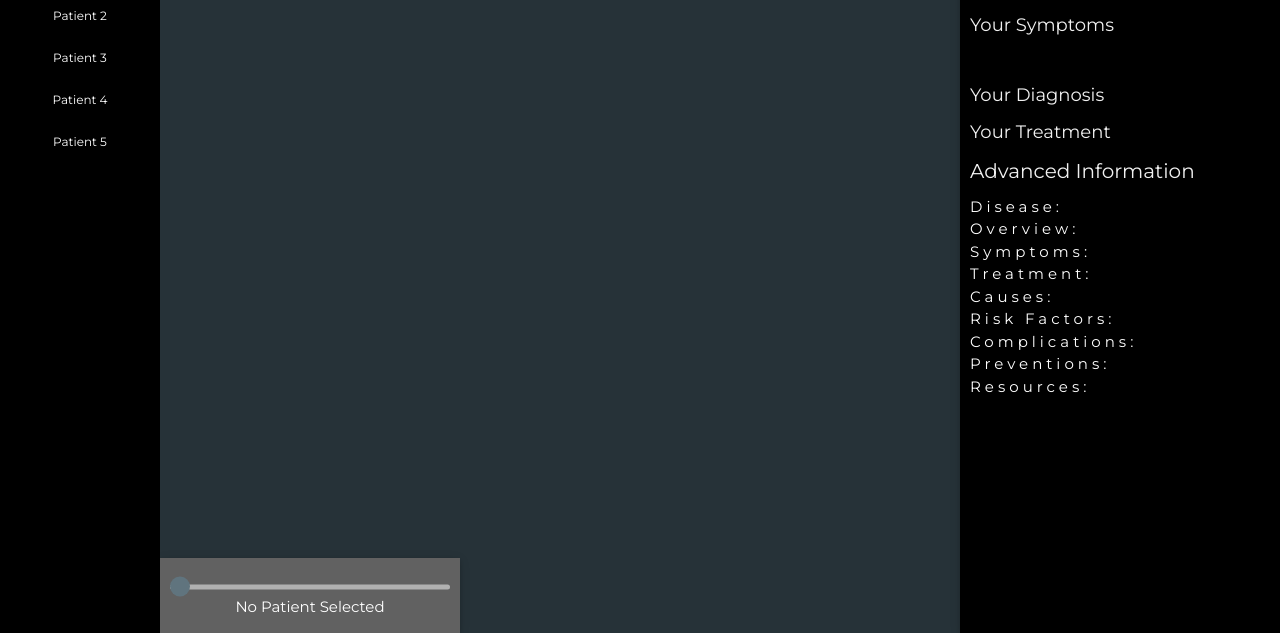
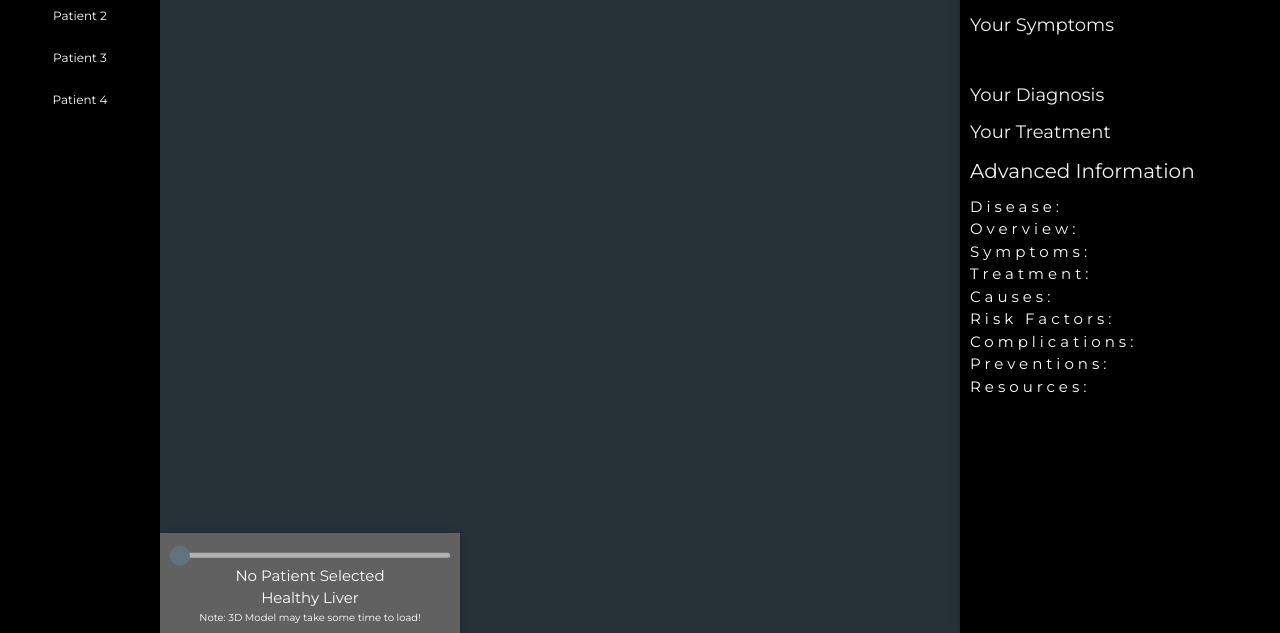
Before and after one commit to jreina1/Project-Livermore, a Flask app: page / in a window 1280 px wide. Shown: the part 167-800 px from the top of the page. Run offline with Flask 2, Linux system fonts and the light colour scheme; some libraries are stand-ins or nearby versions.

Commit message:
Slider panel update with model load time note; attached slider to models for each pathway: P1=Fatty Liver pathway, P2=Benign Tumor pathway, P3=Polycystic pathway, P4=Healthy.

```diff
--- a/project/pl-webui/web/static/resources/css/style.css
+++ b/project/pl-webui/web/static/resources/css/style.css
@@ -29,6 +29,10 @@ body {
 }
 
 .p-arrow {
+	font-size: 10px;
+}
+
+.p-warn {
 	font-size: 10px;
 }
 
@@ -76,7 +80,7 @@ body {
 	/*left: 50%;*/
 	/*transform: translateX(-50%);*/
 	/* margin: 0 auto; */
-	height: 75px;
+	height: 100px;
 	width: 300px;
 	padding: 10px;
 }
--- a/project/pl-webui/web/static/resources/js/interface.js
+++ b/project/pl-webui/web/static/resources/js/interface.js
@@ -34,11 +34,11 @@ $(document).ready(function() {
 
 		$("#diseaseRange").prop('min', 1);
 		$("#diseaseRange").prop('max', 100);
-		$("#diseaseRange").prop('value', 1);
+		$("#diseaseRange").prop('value', 34);
 		$("#diseaseRange").prop('step', 33);
 
 		$("#slideLabel").html("Patient One");
-
+		switchModel("fatty");
 		path_id = 2;
 	});
 
@@ -69,13 +69,13 @@ $(document).ready(function() {
 			$("#Disease_resources").text(data.Disease_resources);
 		});
 
-		$("#diseaseRange").prop('min', 1);
+		$("#diseaseRange").prop('min', 0);
 		$("#diseaseRange").prop('max', 100);
-		$("#diseaseRange").prop('value', 1);
-		$("#diseaseRange").prop('step', 33);
+		$("#diseaseRange").prop('value', 50);
+		$("#diseaseRange").prop('step', 50);
 
 		$("#slideLabel").html("Patient Two");
-
+		switchModel("benign");
 		path_id = 4;
 	});
 
@@ -106,13 +106,13 @@ $(document).ready(function() {
 			$("#Disease_resources").text(data.Disease_resources);
 		});
 
-		$("#diseaseRange").prop('min', 1);
+		$("#diseaseRange").prop('min', 0);
 		$("#diseaseRange").prop('max', 100);
-		$("#diseaseRange").prop('value', 1);
-		$("#diseaseRange").prop('step', 33);
+		$("#diseaseRange").prop('value', 100);
+		$("#diseaseRange").prop('step', 100);
 
 		$("#slideLabel").html("Patient Three");
-
+		switchModel("polycystic");
 		path_id = 6;
 	});
 
@@ -146,49 +146,49 @@ $(document).ready(function() {
 		$("#diseaseRange").prop('min', 1);
 		$("#diseaseRange").prop('max', 100);
 		$("#diseaseRange").prop('value', 1);
-		$("#diseaseRange").prop('step', 33);
+		$("#diseaseRange").prop('step', 100);
 
 		$("#slideLabel").html("Patient Four");
-
+		switchModel("healthy");
 		path_id = 8;
 	});
 
-	$("#patientFive").click(function() {
-
-		var patient = $(this).attr("value");
-
-		req = $.ajax({
-			url : '/update',
-			type : 'POST',
-			data : { patientId : patient }
-		});
-
-		req.done(function(data) {
-			$("#Patient_first_name").text(data.Patient_first_name);
-			$("#Patient_last_name").text(data.Patient_last_name);
-			$("#Patient_diagnosis").text(data.Patient_diagnosis);
-			$("#Patient_symptoms").text(data.Patient_symptoms);
-			$("#Patient_treatment").text(data.Patient_treatment);
-			$("#Disease_name").text(data.Disease_name);
-			$("#Disease_overview").text(data.Disease_overview);
-			$("#Disease_symptoms").text(data.Disease_symptoms);
-			$("#Disease_treatment").text(data.Disease_treatment);
-			$("#Disease_causes").text(data.Disease_causes);
-			$("#Disease_risk_factors").text(data.Disease_risk_factors);
-			$("#Disease_complications").text(data.Disease_complications);
-			$("#Disease_preventions").text(data.Disease_preventions);
-			$("#Disease_resources").text(data.Disease_resources);
-		});
-
-		$("#diseaseRange").prop('min', 1);
-		$("#diseaseRange").prop('max', 100);
-		$("#diseaseRange").prop('value', 1);
-		$("#diseaseRange").prop('step', 33);
-
-		$("#slideLabel").html("Patient Five");
-
-		path_id = 10;
-	});
+//	$("#patientFive").click(function() {
+//
+//		var patient = $(this).attr("value");
+//
+//		req = $.ajax({
+//			url : '/update',
+//			type : 'POST',
+//			data : { patientId : patient }
+//		});
+//
+//		req.done(function(data) {
+//			$("#Patient_first_name").text(data.Patient_first_name);
+//			$("#Patient_last_name").text(data.Patient_last_name);
+//			$("#Patient_diagnosis").text(data.Patient_diagnosis);
+//			$("#Patient_symptoms").text(data.Patient_symptoms);
+//			$("#Patient_treatment").text(data.Patient_treatment);
+//			$("#Disease_name").text(data.Disease_name);
+//			$("#Disease_overview").text(data.Disease_overview);
+//			$("#Disease_symptoms").text(data.Disease_symptoms);
+//			$("#Disease_treatment").text(data.Disease_treatment);
+//			$("#Disease_causes").text(data.Disease_causes);
+//			$("#Disease_risk_factors").text(data.Disease_risk_factors);
+//			$("#Disease_complications").text(data.Disease_complications);
+//			$("#Disease_preventions").text(data.Disease_preventions);
+//			$("#Disease_resources").text(data.Disease_resources);
+//		});
+//
+//		$("#diseaseRange").prop('min', 1);
+//		$("#diseaseRange").prop('max', 100);
+//		$("#diseaseRange").prop('value', 1);
+//		$("#diseaseRange").prop('step', 33);
+//
+//		$("#slideLabel").html("Patient Five");
+//
+//		path_id = 10;
+//	});
 });
 
 
@@ -235,13 +235,16 @@ slider_input.addEventListener("input", function() {
 
 		switch(slider_input.value) {
 		case '0':
-
+			console.log("path_id: " + path_id + "; case: healthy");
+			switchModel("healthy");
 			break;
 		case '50':
-
+			console.log("path_id: " + path_id + "; case: benign");
+			switchModel("benign");
 			break;
 		case '100':
-
+			console.log("path_id: " + path_id + "; case: cancer");
+			switchModel("cancer");
 			break;
 		default:
 			console.log("JS Error: This should be unreachable. Slider value: " + slider_input.value);
@@ -252,13 +255,12 @@ slider_input.addEventListener("input", function() {
 
 		switch(slider_input.value) {
 		case '0':
-
-			break;
-		case '50':
-
+			console.log("path_id: " + path_id + "; case: healthy");
+			switchModel("healthy");
 			break;
 		case '100':
-
+			console.log("path_id: " + path_id + "; case: polycystic");
+			switchModel("polycystic");
 			break;
 		default:
 			console.log("JS Error: This should be unreachable. Slider value: " + slider_input.value);
@@ -268,38 +270,35 @@ slider_input.addEventListener("input", function() {
 	} else if(path_id == 8) {
 
 		switch(slider_input.value) {
-		case '0':
-
-			break;
-		case '50':
-
-			break;
-		case '100':
-
+		case '1':
+			console.log("path_id: " + path_id + "; case: healthy");
+			switchModel("healthy");
 			break;
 		default:
 			console.log("JS Error: This should be unreachable. Slider value: " + slider_input.value);
 			switchModel("healthy");
 		}
 
-	} else if(path_id == 10) {
-
-		switch(slider_input.value) {
-		case '0':
-
-			break;
-		case '50':
-
-			break;
-		case '100':
-
-			break;
-		default:
-			console.log("JS Error: This should be unreachable. Slider value: " + slider_input.value);
-			switchModel("healthy");
-		}
-
-	} else {
+	}
+//	else if(path_id == 10) {
+//
+//		switch(slider_input.value) {
+//		case '0':
+//
+//			break;
+//		case '50':
+//
+//			break;
+//		case '100':
+//
+//			break;
+//		default:
+//			console.log("JS Error: This should be unreachable. Slider value: " + slider_input.value);
+//			switchModel("healthy");
+//		}
+//
+//	}
+	else {
 		console.log("JS Error: Unexpected path_id value reached");
 	}
 
--- a/project/pl-webui/web/static/resources/js/render.js
+++ b/project/pl-webui/web/static/resources/js/render.js
@@ -93,32 +93,36 @@ function switchModel(model) {
 	switch(model) {
 		case 'healthy':
 			fbxPath = '/static/resources/model/liver_healthy.fbx';
-			document.getElementById("slideLabel").innerHTML = "Healthy Liver"
+			document.getElementById("slideDisease").innerHTML = "Healthy Liver"
 			break;
 		case 'fatty':
 			fbxPath = '/static/resources/model/liver_fatty.fbx';
-			document.getElementById("slideLabel").innerHTML = "Fatty Liver Disease"
+			document.getElementById("slideDisease").innerHTML = "Fatty Liver Disease"
 			break;
 		case 'fibrosis':
 			fbxPath = '/static/resources/model/liver_fibrosis.fbx';
-			document.getElementById("slideLabel").innerHTML = "Liver Fibrosis"
+			document.getElementById("slideDisease").innerHTML = "Liver Fibrosis"
 			break;
 		case 'cirrhosis':
 			fbxPath = '/static/resources/model/liver_cirrhosis.fbx';
-			document.getElementById("slideLabel").innerHTML = "Liver Cirrhosis"
+			document.getElementById("slideDisease").innerHTML = "Liver Cirrhosis"
 			break;
 		case 'benign':
 			fbxPath = '/static/resources/model/liver_benigntumor.fbx';
-			document.getElementById("slideLabel").innerHTML = "Benign Tumors"
+			document.getElementById("slideDisease").innerHTML = "Benign Tumors"
 			break;
 		case 'polycystic':
 			fbxPath = '/static/resources/model/liver_polycystic.fbx';
-			document.getElementById("slideLabel").innerHTML = "Polycystic Liver"
+			document.getElementById("slideDisease").innerHTML = "Polycystic Liver"
+			break;
+		case 'cancer':
+			fbxPath = '/static/resources/model/liver_cancer.fbx';
+			document.getElementById("slideDisease").innerHTML = "Liver Cancer"
 			break;
 		default:
 			console.log("JS Error: This should be unreachable.");
 			fbxPath = '/static/resources/model/liver_healthy.fbx';
-			document.getElementById("slideLabel").innerHTML = "Healthy Liver"
+			document.getElementById("slideDisease").innerHTML = "Healthy Liver"
 	}
 
 	removeEntity(fbxObject);
--- a/project/pl-webui/web/templates/index.html
+++ b/project/pl-webui/web/templates/index.html
@@ -40,9 +40,9 @@
 						<label for ="patient4"><p>Patient 4</label></p>
 					</a>
 
-					<a href="javascript:void" class="w3-bar-item w3-button w3-padding-large w3-hover-white" id="patientFive" name="patientId" value="5">
+					<!-- <a href="javascript:void" class="w3-bar-item w3-button w3-padding-large w3-hover-white" id="patientFive" name="patientId" value="5">
 						<label for ="patient5"><p>Patient 5</label></p>
-					</a>
+					</a> -->
 
 			</nav>
 		</div>
@@ -120,8 +120,11 @@
 
 			<div class="w3-card w3-dark-grey w3-content w3-center w3-text-white" id="disease-slider">
 				<div class="slidecontainer">
-					<input type="range" min="1" max="100" value="1" step="100" class="slider" id="diseaseRange">
+					<!-- <input type="range" min="1" max="100" value="1" step="100" class="slider" id="diseaseRange"> -->
+					<input type="range" min="0" max="0" class="slider" id="diseaseRange">
 					<p id="slideLabel">No Patient Selected</p>
+					<p id="slideDisease">Healthy Liver</p>
+					<p class="p-warn">Note: 3D Model may take some time to load!</p>
 				</div>
 			</div>
 
```
